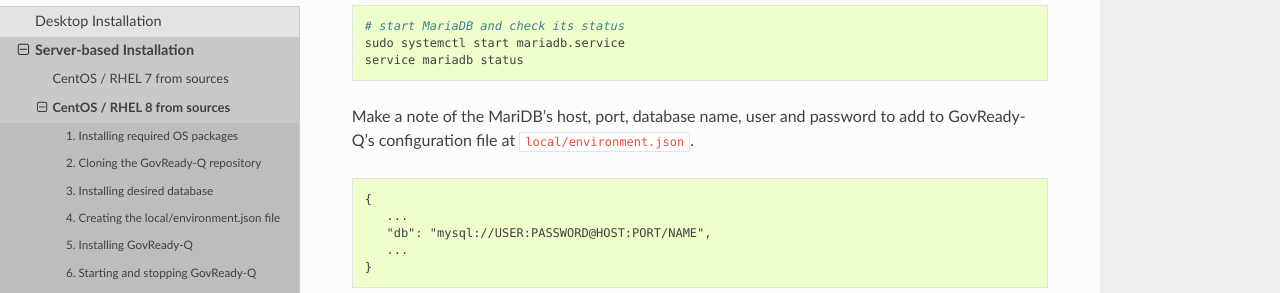
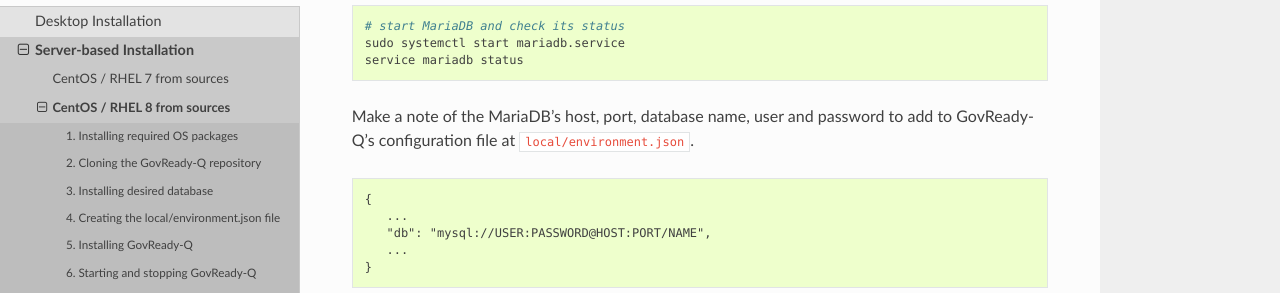
Before and after one commit to GovReady/govready-q-docs, a Sphinx documentation site: the page built from source/installation-and-setup/server-based-installation/linux/centos8/index.rst, in a window 1280 px wide and 900 px high, scrolled down 4485 px. Shown: the part 151-444 px from the top of the window. Built offline with Sphinx 7.4.7 and the Read the Docs theme 2.0.0, drawn with Linux system fonts in a browser that asks for light colours; some of the changed text lies outside the part shown.

Commit message:
Fix MariaDB typo

```diff
--- a/source/installation-and-setup/server-based-installation/linux/centos7/index.rst
+++ b/source/installation-and-setup/server-based-installation/linux/centos7/index.rst
@@ -176,7 +176,7 @@
 3 (option c). Installing MariaDB
 ~~~~~~~~~~~~~~~~~~~~~~~~~~~~~~~~~~~~
 
-On the database server, install MariDB related-packages:
+On the database server, install MariaDB related-packages:
 
 .. code:: bash
 
@@ -247,7 +247,7 @@
     sudo systemctl start mariadb.service
     service mariadb status
 
-Make a note of the MariDB's host, port, database name, user and password to add to GovReady-Q's configuration file at ``local/environment.json``.
+Make a note of the MariaDB's host, port, database name, user and password to add to GovReady-Q's configuration file at ``local/environment.json``.
 
 .. code:: text
 
--- a/source/installation-and-setup/server-based-installation/linux/centos8/index.rst
+++ b/source/installation-and-setup/server-based-installation/linux/centos8/index.rst
@@ -163,7 +163,7 @@
 3 (option c). Installing MariaDB
 ~~~~~~~~~~~~~~~~~~~~~~~~~~~~~~~~~~~~
 
-On the database server, install MariDB related-packages:
+On the database server, install MariaDB related-packages:
 
 .. code:: bash
 
@@ -234,7 +234,7 @@
     sudo systemctl start mariadb.service
     service mariadb status
 
-Make a note of the MariDB's host, port, database name, user and password to add to GovReady-Q's configuration file at ``local/environment.json``.
+Make a note of the MariaDB's host, port, database name, user and password to add to GovReady-Q's configuration file at ``local/environment.json``.
 
 .. code:: text
 
--- a/source/installation-and-setup/server-based-installation/linux/ubuntu/index.rst
+++ b/source/installation-and-setup/server-based-installation/linux/ubuntu/index.rst
@@ -176,7 +176,7 @@
 3 (option c). Installing MariaDB
 ~~~~~~~~~~~~~~~~~~~~~~~~~~~~~~~~~~~~
 
-On the database server, install MariDB related-packages:
+On the database server, install MariaDB related-packages:
 
 .. code:: bash
 
@@ -260,7 +260,7 @@
     sudo systemctl start mariadb.service
     service mariadb status
 
-Make a note of the MariDB's host, port, database name, user and password to add to GovReady-Q's configuration file at ``local/environment.json``.
+Make a note of the MariaDB's host, port, database name, user and password to add to GovReady-Q's configuration file at ``local/environment.json``.
 
 .. code:: text
 
```
